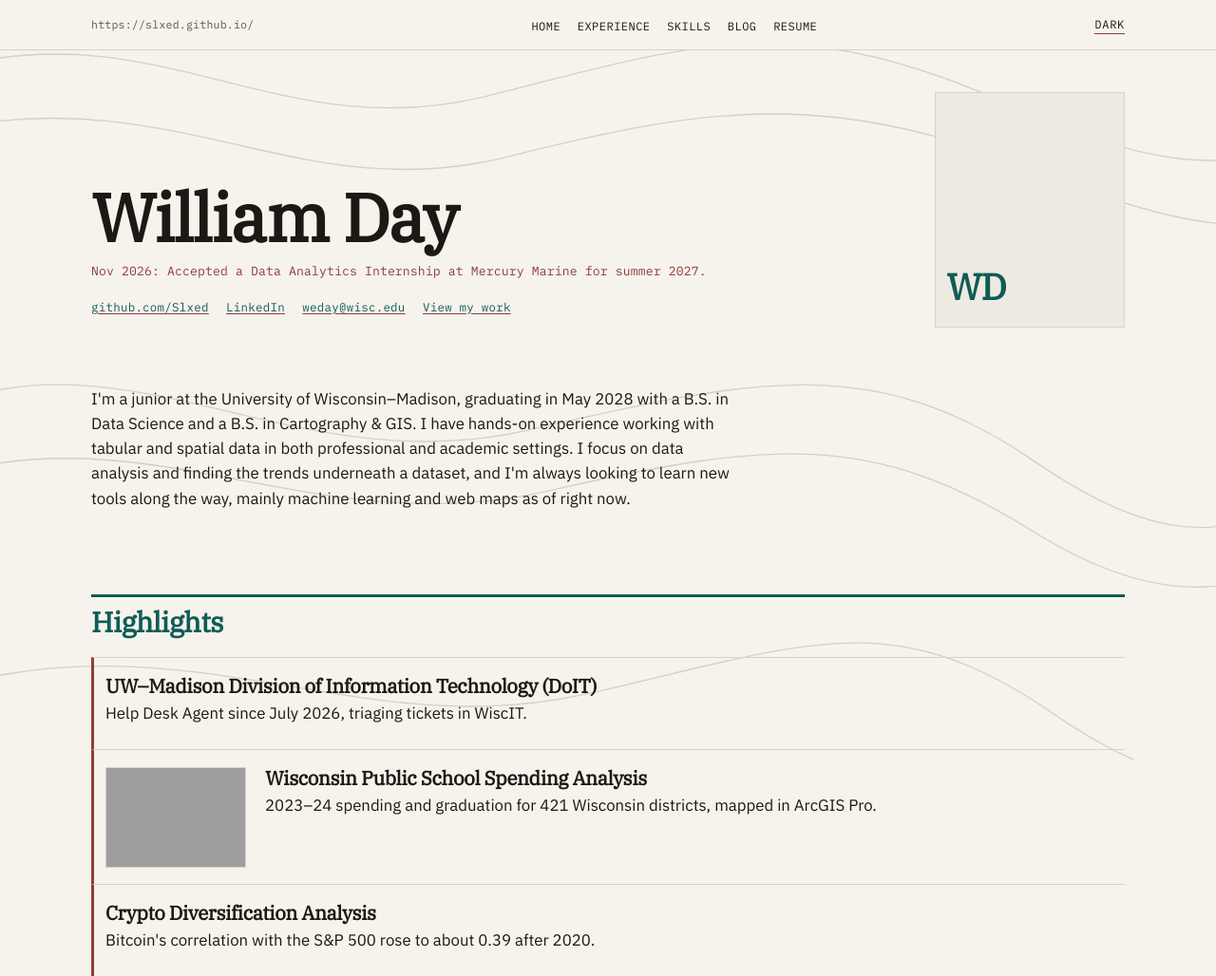
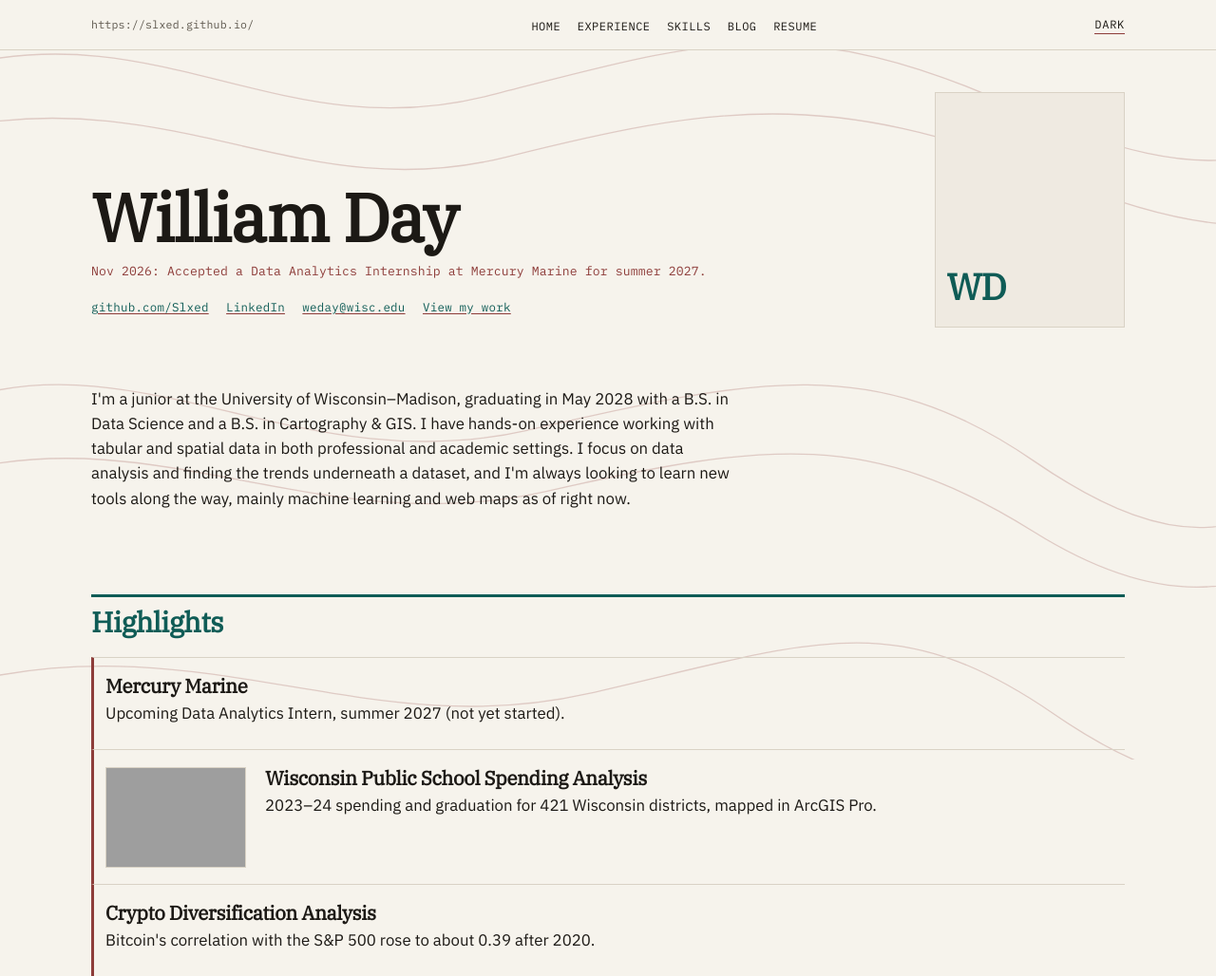
Before and after one commit to Slxed/Slxed.github.io, an Astro site: page / in a window 1280 px wide. Shown: the top 1028 px of the page at 95% size. Built offline with nearby package versions, Linux system fonts and the light colour scheme; Astro itself is replaced by a stand-in of ours; grey boxes are pictures that could not be loaded.

Commit message:
Lead the home highlights with the Mercury Marine internship.
The first highlight is the upcoming Data Analytics Intern role and links to that entry on Experience. The school-spending and crypto highlights stay as they are.

Co-authored-by: William Day <Slxed@users.noreply.github.com>

```diff
--- a/src/pages/index.astro
+++ b/src/pages/index.astro
@@ -66,8 +66,8 @@ const mapImage =
       <div class="project-index">
         <article class="project-row">
           <div class="project-info">
-            <h3><a href={homeHref('experience#doit')}>UW–Madison Division of Information Technology (DoIT)</a></h3>
-            <p class="project-line">Help Desk Agent since July 2026, triaging tickets in WiscIT.</p>
+            <h3><a href={homeHref('experience#mercury')}>Mercury Marine</a></h3>
+            <p class="project-line">Upcoming Data Analytics Intern, summer 2027 (not yet started).</p>
           </div>
         </article>
         <article class="project-row">
```
